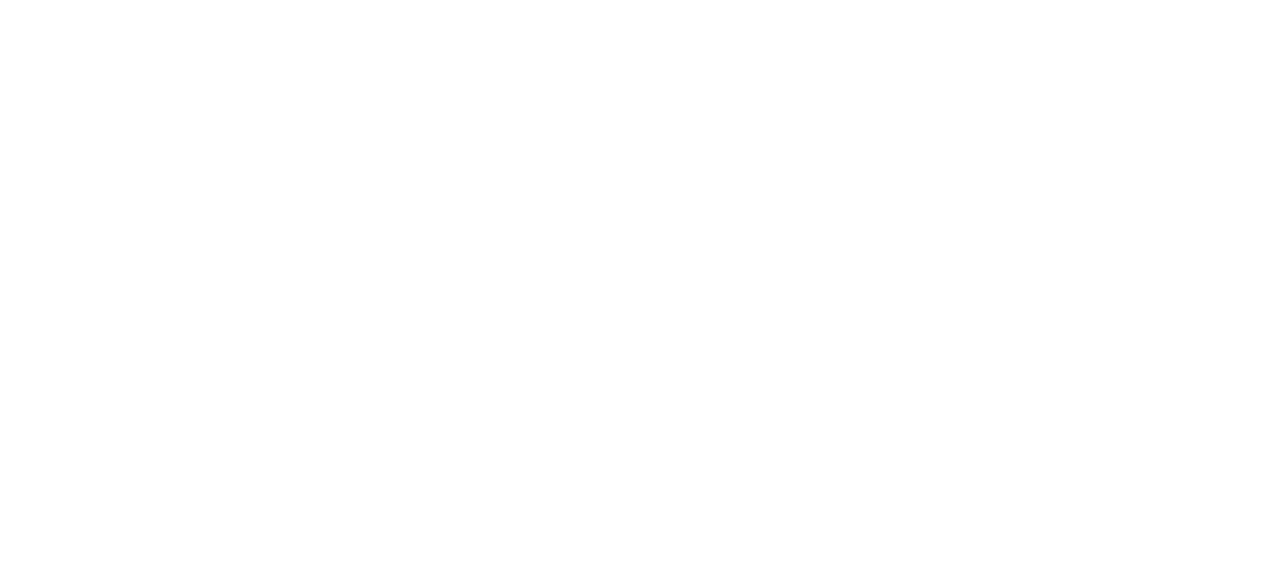
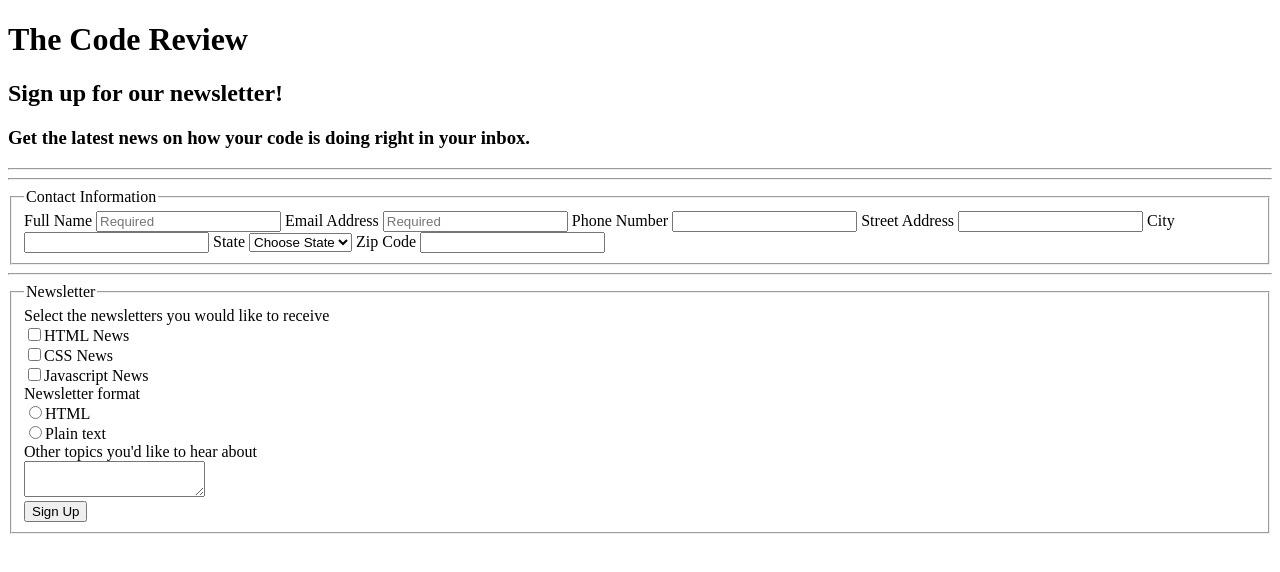
Before and after one commit to nicolasptrsn/techdegree-project-three, a plain HTML site: page index.html in a window 1280 px wide. Drawn offline with Linux system fonts and the light colour scheme; files that its build step writes are made by us from their sources.

Commit message:
Update index.html
Added base HTML for form project.

```diff
--- a/index.html
+++ b/index.html
@@ -4,10 +4,71 @@
     <meta charset="UTF-8">
     <meta http-equiv="X-UA-Compatible" content="IE=edge">
     <meta name="viewport" content="width=device-width, initial-scale=1.0">
+    <link href='http://fonts.googleapis.com/css?family=Nunito:400,300' rel='stylesheet' type='text/css'>
     <link rel="stylesheet" href="style.css">
     <title>An Online Registration Form</title>
 </head>
 <body>
+    <div class="wrapper">
+        <header class="header">
+        <h1>The Code Review</h1>
+        </header>
 
+        <h2>Sign up for our newsletter!</h2>
+        <h3>Get the latest news on how your code is doing right in your inbox.</h3>
+
+        <hr>
+        <hr>
+
+        <form action="index.html" method="POST">
+
+            <fieldset>
+                <legend>Contact Information</legend>
+
+                <label for="name">Full Name</label>
+                <input type="text" id="name" name="user_name" placeholder="Required" required>
+
+                <label for="email">Email Address</label>
+                <input type="email" id="email" name="user_email" placeholder="Required" required>
+
+                <label for="phone">Phone Number</label>
+                <input type="tel" id="phone" name="user_phone">
+
+                <label for="address">Street Address</label>
+                <input type="text" id="address" name="user_address">
+
+                <label for="city">City</label>
+                <input type="text" id="city" name="user_city">
+
+                <label for="state">State</label>
+                <select name="user_state" id="state">
+                    <option value="choose-state">Choose State</option>
+                </select>
+
+                <label for="zip">Zip Code</label>
+                <input type="text" id="zip" name="user_zip">
+            </fieldset>
+
+            <hr>
+
+            <fieldset>
+                <legend>Newsletter</legend>
+                <label>Select the newsletters you would like to receive</label><br>
+                <input type="checkbox" id="html-news" name="user_newsletter" value="news_html"><label for="html-news">HTML News</label><br>
+                <input type="checkbox" id="css-news" name="User_newsletter" value="news_css"><label for="css-news">CSS News</label><br>
+                <input type="checkbox" id="javascript-news" name="user_newsletter" value="news_javascript"><label for="javascript-news">Javascript News</label><br>
+
+                <label>Newsletter format</label><br>
+                <input type="radio" id="html" name="format" value="html"><label for="html">HTML</label><br>
+                <input type="radio" id="plain" name="format" value="plain"><label for="plain">Plain text</label><br>
+
+                <label for="other-topics">Other topics you'd like to hear about<label><br>
+                <textarea id="other-topics"></textarea><br>
+
+                <button type="submit">Sign Up</button>
+            </fieldset>
+
+        </form>
+    </div>
 </body>
 </html>
```
